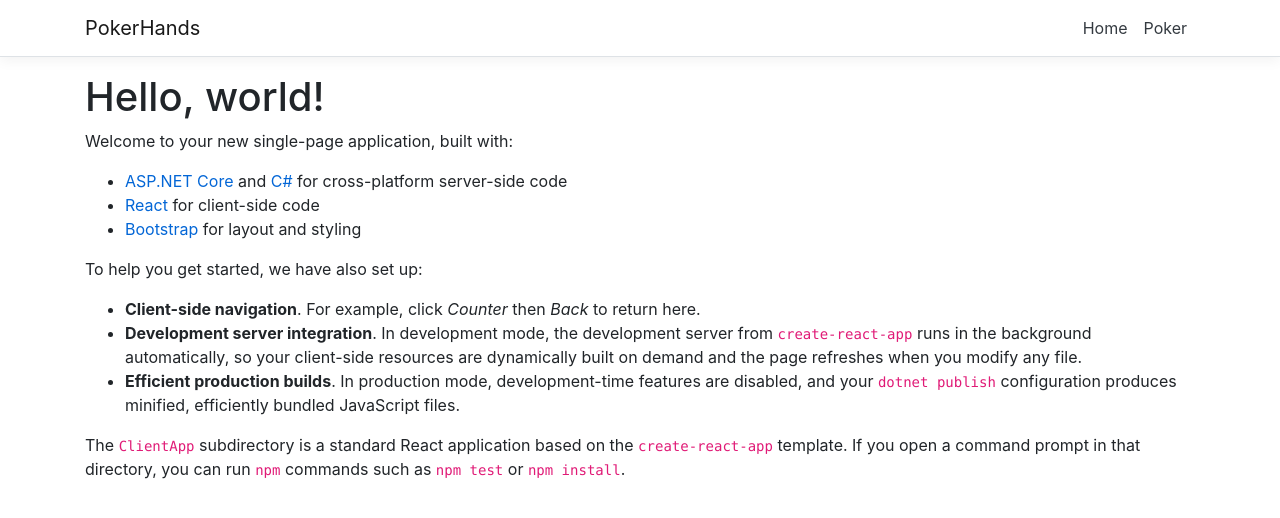
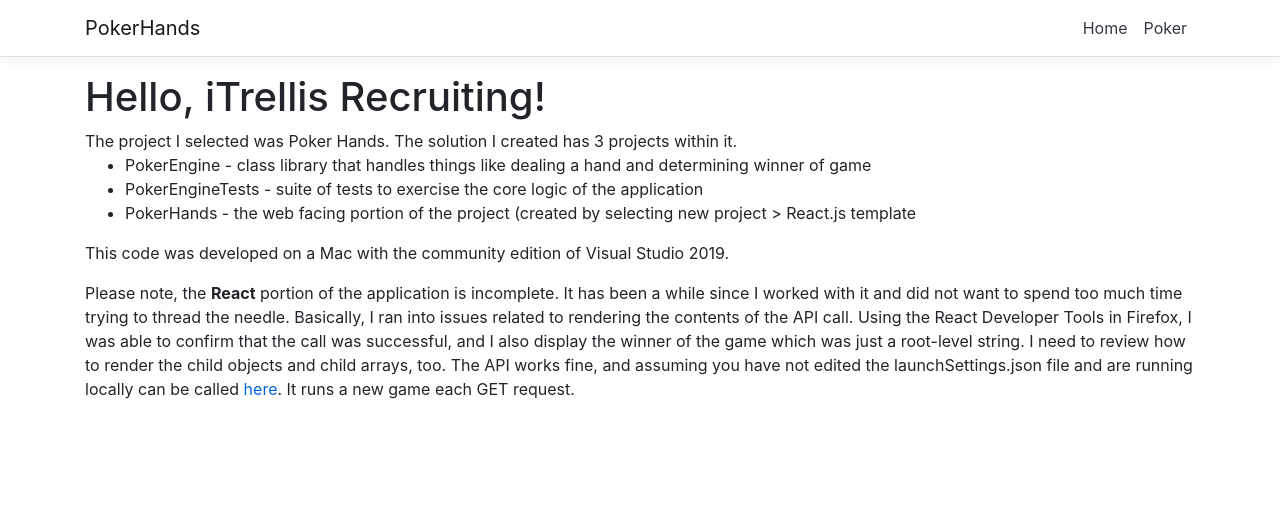
Before and after one commit to iamrawgavin/pokerhands, a React (Create React App) app in the folder PokerHands/ClientApp/: page / in a window 1280 px wide. Shown: the top 518 px of the page. Built offline with nearby package versions, Linux system fonts and the light colour scheme.

Commit message:
final commit prior to delivery

```diff
--- a/PokerHands/ClientApp/src/components/Home.js
+++ b/PokerHands/ClientApp/src/components/Home.js
@@ -6,20 +6,22 @@ export class Home extends Component {
   render () {
     return (
       <div>
-        <h1>Hello, world!</h1>
-        <p>Welcome to your new single-page application, built with:</p>
-        <ul>
-          <li><a href='https://get.asp.net/'>ASP.NET Core</a> and <a href='https://msdn.microsoft.com/en-us/library/67ef8sbd.aspx'>C#</a> for cross-platform server-side code</li>
-          <li><a href='https://facebook.github.io/react/'>React</a> for client-side code</li>
-          <li><a href='http://getbootstrap.com/'>Bootstrap</a> for layout and styling</li>
-        </ul>
-        <p>To help you get started, we have also set up:</p>
-        <ul>
-          <li><strong>Client-side navigation</strong>. For example, click <em>Counter</em> then <em>Back</em> to return here.</li>
-          <li><strong>Development server integration</strong>. In development mode, the development server from <code>create-react-app</code> runs in the background automatically, so your client-side resources are dynamically built on demand and the page refreshes when you modify any file.</li>
-          <li><strong>Efficient production builds</strong>. In production mode, development-time features are disabled, and your <code>dotnet publish</code> configuration produces minified, efficiently bundled JavaScript files.</li>
-        </ul>
-        <p>The <code>ClientApp</code> subdirectory is a standard React application based on the <code>create-react-app</code> template. If you open a command prompt in that directory, you can run <code>npm</code> commands such as <code>npm test</code> or <code>npm install</code>.</p>
+        <h1>Hello, iTrellis Recruiting!</h1>
+            <p>
+                The project I selected was Poker Hands. The solution I created has 3 projects within it.
+                <ul>
+                    <li>PokerEngine - class library that handles things like dealing a hand and determining winner of game</li>
+                    <li>PokerEngineTests - suite of tests to exercise the core logic of the application</li>
+                    <li>PokerHands - the web facing portion of the project (created by selecting new project > React.js template</li>
+                </ul>
+                This code was developed on a Mac with the community edition of Visual Studio 2019.
+            </p>
+            <p>
+                Please note, the <b>React</b> portion of the application is incomplete. It has been a while since I worked with it and did not want to spend too much time trying to thread the needle.
+                Basically, I ran into issues related to rendering the contents of the API call. Using the React Developer Tools in Firefox, I was able to confirm that the call was successful,
+                and I also display the winner of the game which was just a root-level string. I need to review how to render the child objects and child arrays, too. The API works fine, and assuming you
+                have not edited the launchSettings.json file and are running locally can be called <a target="_blank" href="https://localhost:32330/api/pokerengine">here</a>. It runs a new game each GET request.
+            </p>
       </div>
     );
   }
--- /dev/null
+++ b/PokerHands/ClientApp/src/components/Poker.js
@@ -0,0 +1,28 @@
+import React, { Component } from 'react';
+
+export class Poker extends Component {
+    constructor(props) {
+        super(props);
+        this.state = {pokergame: {}};
+    }
+
+    componentDidMount() {
+        this.getPokerGame();
+    }
+
+    render() {
+        return (
+        <div>
+
+        <h1>Welcome to the Poker Game</h1>
+            Winner was {this.state.pokergame.Winner}
+            </div>
+            )
+    }
+
+    async getPokerGame() {
+        const response = await fetch('api/pokerengine');
+        const data = await response.json();
+        this.setState({pokergame: data});
+    }
+}
```
